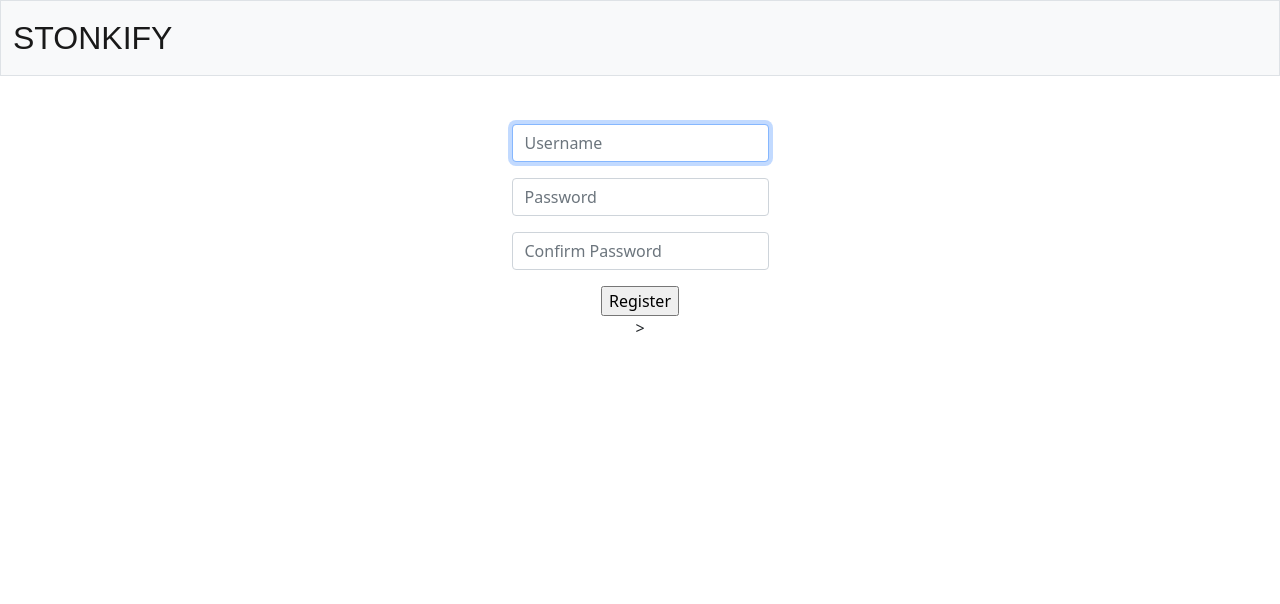
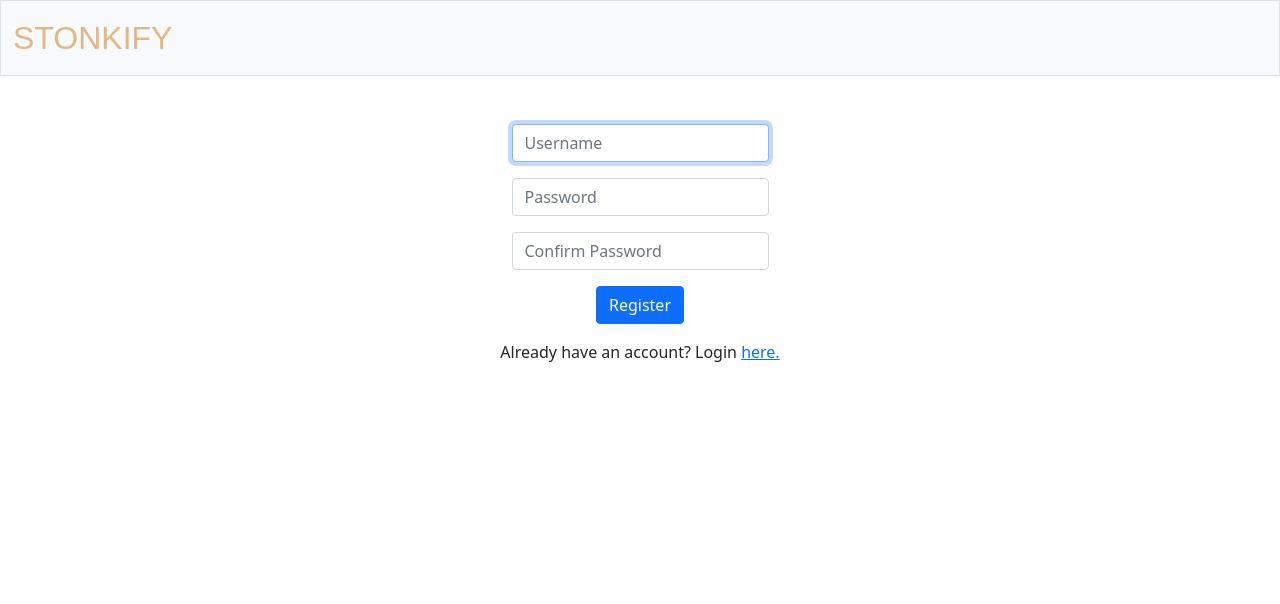
Before and after one commit to ethanliu666/stock_app, a Flask app: page /register in a window 1280 px wide. Shown: the top 604 px of the page. Run offline with Flask 2, Linux system fonts and the light colour scheme; parts of the project's set-up code (start-up, migrations or seed data) failed here and were passed over.

Commit message:
latest features

```diff
--- a/static/styles.css
+++ b/static/styles.css
@@ -2,25 +2,11 @@
 nav .navbar-brand
 {
     font-family: sans-serif;
-    font-size: xx-large;
+    font-size: 2rem;
 }
 
-/* Colors for brand */
-nav .navbar-brand .blue
-{
-    color: blue;
-}
-nav .navbar-brand .red
-{
-    color: #ea433b;
-}
-nav .navbar-brand .yellow
-{
-    color: #f5b82e;
-}
-nav .navbar-brand .green
-{
-    color: #2e944b;
+.aqua {
+  color: burlywood;
 }
 
 .hp-image{
--- a/templates/layout.html
+++ b/templates/layout.html
@@ -21,8 +21,7 @@
 
         <nav class="border navbar navbar-expand-lg bg-light navbar-light">
             <div class="container-fluid">
-                <a class="navbar-brand" href="/">STONKIFY</a>
-                <!-- <span class="blue">S</span><span class="red">T</span><span class="yellow">O</span><span class="green">C</span><span class="red">K</span><span class="blue">I</span><span class="green">F</span><span class="red">Y</span> -->
+                <a class="navbar-brand" href="/"><span class="aqua">STONKIFY</span></a>
                 <button aria-controls="navbar" aria-expanded="false" aria-label="Toggle navigation" class="navbar-toggler" data-bs-target="#navbar" data-bs-toggle="collapse" type="button">
                     <span class="navbar-toggler-icon"></span>
                 </button>
--- a/templates/login.html
+++ b/templates/login.html
@@ -16,6 +16,9 @@
         </div>
         <button class="btn btn-primary" type="submit">Log In</button>
     </form>
+    <p class="mt-3">Register <a href="/register">here.</a></p>
 </div>
 
+
+
 {% endblock %}
--- a/templates/register.html
+++ b/templates/register.html
@@ -18,11 +18,11 @@
         <div class="mb-3">
             <input autocomplete="off" autofocus class="form-control mx-auto w-auto" name="confirmation" placeholder="Confirm Password" type="password">
         </div>
-        <input type="submit" value="Register">
+        <button class="btn btn-primary" type="submit">Register</button>
     </form>
 
-    <a href="/login"></a>
+    <p class="mt-3">Already have an account? Login <a href="/login">here.</a></p>
 
-</div>>
+</div>
 
 {% endblock %}
```
